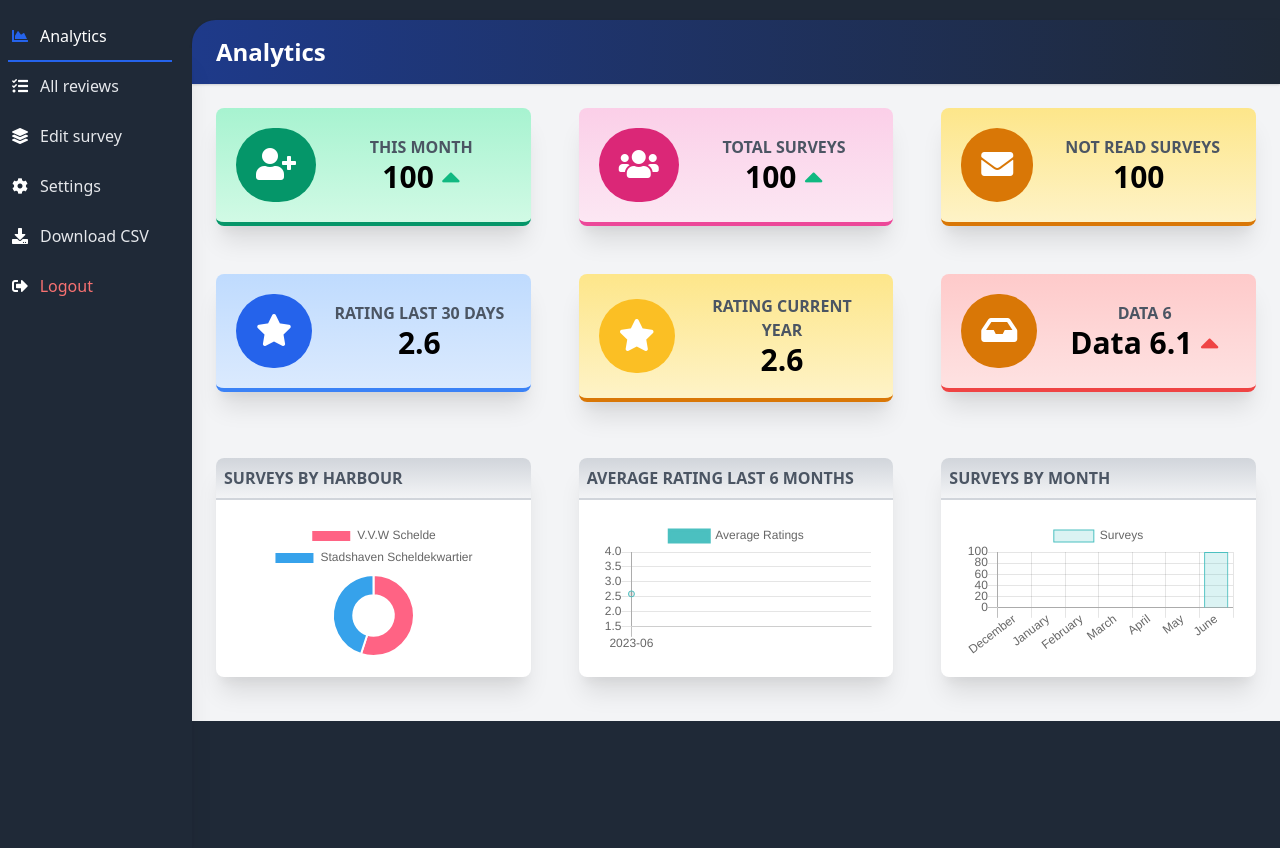
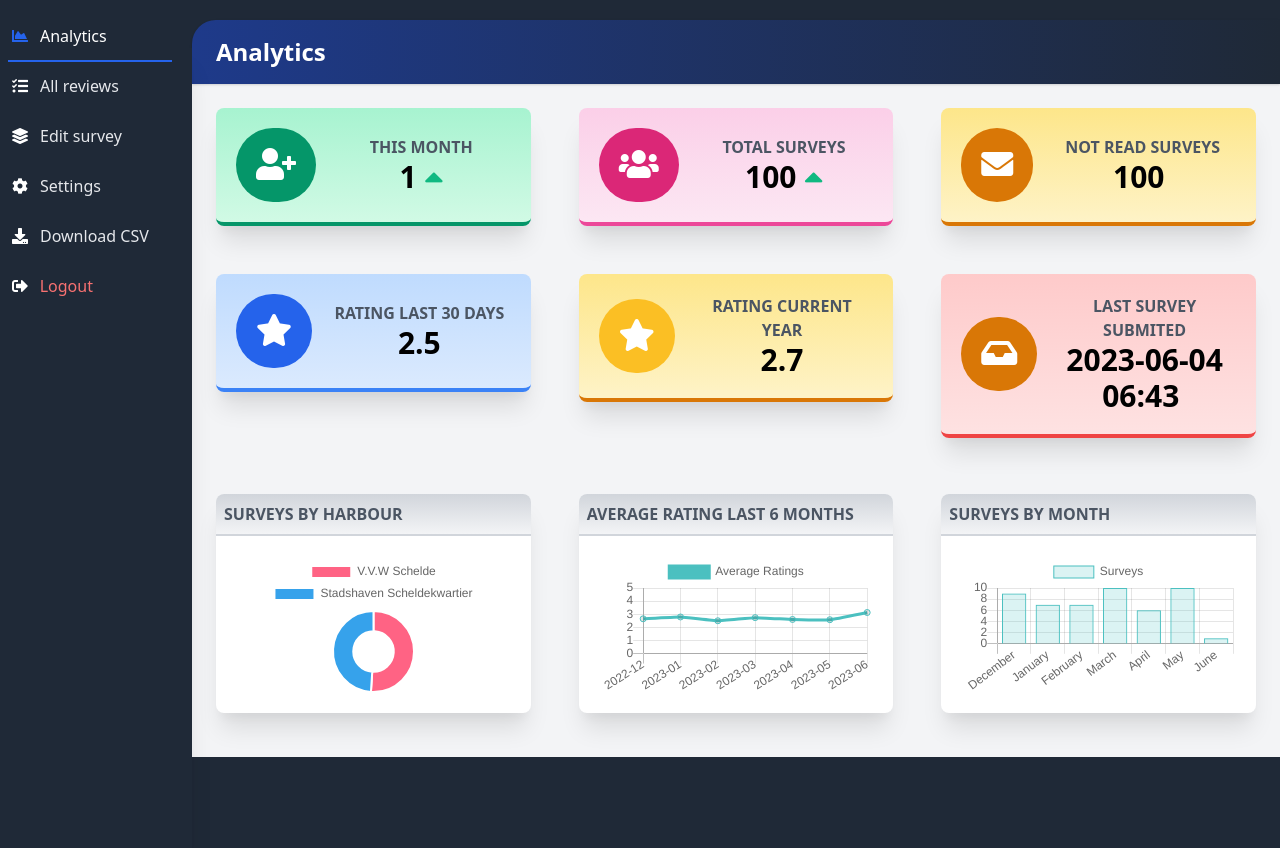
Before and after one commit to netas369/Quality-Survey-made-with-Laravel, a Laravel app: page /dashboard in a window 1280 px wide. Shown: the part 48-896 px from the top of the page. Run offline with Laravel 10, Linux system fonts and the light colour scheme; the visitor is signed in with stand-in values (Sample User, id 1); data comes from the database, SQL or seed files in the repository; some libraries are stand-ins or nearby versions.

Commit message:
Finished dashboard, and bug fixes in the review page

```diff
--- a/app/Http/Controllers/DashboardController.php
+++ b/app/Http/Controllers/DashboardController.php
@@ -25,6 +25,8 @@ class DashboardController extends Controller
      */
     public function index(): View|Application|Factory|\Illuminate\Contracts\Foundation\Application
     {
+        $lastSurvey = Survey::orderBy('created_at', 'desc')->get();
+        $lastSurveyDate = $lastSurvey->first()->created_at->format('Y-m-d H:i');
 
         // how many surveys have been completed this month
         $currentMonthSurveyCount = Survey::whereMonth('created_at', Carbon::now()->month)
@@ -62,7 +64,9 @@ class DashboardController extends Controller
             'Stadshaven Scheldekwartier' => Survey::where('WhichHarbour', 'Stadshaven Scheldekwartier')->count(),
         ];
 
-        return view('dashboard.index', compact('currentMonthSurveyCount', 'totalSurveyCount', 'labels', 'data', 'averageRatings', 'lastMonthRating', 'currentYearRating', 'pieChart', 'unreadCount'));
+        return view('dashboard.index', compact('currentMonthSurveyCount', 'totalSurveyCount',
+            'labels', 'data', 'averageRatings', 'lastMonthRating', 'currentYearRating', 'pieChart', 'unreadCount',
+            'lastSurveyDate'));
 
     }
     public function login(): View|Application|Factory|\Illuminate\Contracts\Foundation\Application
@@ -121,7 +125,7 @@ class DashboardController extends Controller
         }
 
         // Retrieve the paginated survey results with applied filters
-        $survey = $query->paginate(20)->appends($filter);
+        $survey = $query->latest()->paginate(20)->appends($filter);
 
         return view('dashboard.reviews', compact('survey'));
     }
--- a/database/factories/SurveyFactory.php
+++ b/database/factories/SurveyFactory.php
@@ -2,6 +2,7 @@
 
 namespace Database\Factories;
 
+use Carbon\Carbon;
 use Illuminate\Database\Eloquent\Factories\Factory;
 
 /**
@@ -16,6 +17,8 @@ class SurveyFactory extends Factory
      */
     public function definition(): array
     {
+
+        $randomDate = $this->faker->dateTimeBetween('-1 year', 'now');
         return [
             'Nationality' => $this->faker->randomElement(['Dutch', 'English', 'French', 'German']),
             'AgeOfVisitor' => $this->faker->numberBetween(1, 100),
@@ -40,6 +43,7 @@ class SurveyFactory extends Factory
             'anyAdditionalAmenities' => $this->faker->sentence(),
             'SomethingToChangeWebsite' => $this->faker->sentence(),
             'AnythingLeft' => $this->faker->sentence(),
+            'created_at' => Carbon::instance($randomDate),
         ];
     }
 }
--- a/database/seeders/SurveySeeder.php
+++ b/database/seeders/SurveySeeder.php
@@ -14,7 +14,7 @@ class SurveySeeder extends Seeder
     public function run()
     {
         Survey::factory()
-            ->count(10)
+            ->count(100)
             ->create();
     }
 }
--- a/resources/views/dashboard/index.blade.php
+++ b/resources/views/dashboard/index.blade.php
@@ -199,9 +199,9 @@
                                             class="fas fa-inbox fa-2x fa-inverse"></i></div>
                                 </div>
                                 <div class="flex-1 text-right md:text-center">
-                                    <h2 class="font-bold uppercase text-gray-600">Data 6</h2>
-                                    <p class="font-bold text-3xl">Data 6.1 <span class="text-red-500"><i
-                                                class="fas fa-caret-up"></i></span></p>
+                                    <h2 class="font-bold uppercase text-gray-600">Last survey submited</h2>
+                                    <p class="font-bold text-3xl">{{ $lastSurveyDate }} <span class="text-red-500"><i
+                                                class="fas fa-"></i></span></p>
                                 </div>
                             </div>
                         </div>
@@ -275,7 +275,16 @@
                                                 lineTension: 0.1
                                             }]
                                         },
-                                        options: {}
+                                        options: {
+                                            scales: {
+                                                yAxes: [{
+                                                    ticks: {
+                                                        beginAtZero: true,
+                                                        suggestedMax: 5
+                                                    }
+                                                }]
+                                            }
+                                        }
                                     });
                                 </script>
                             </div>
```
